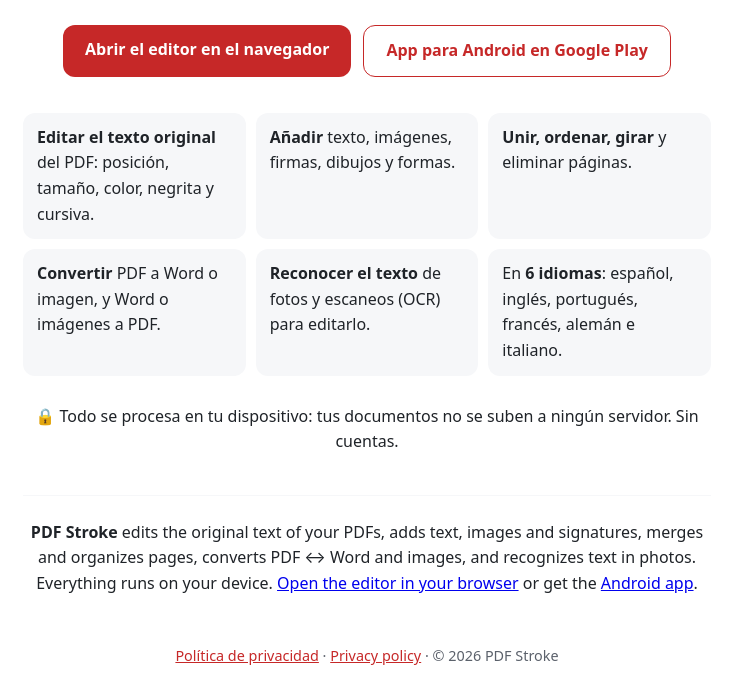
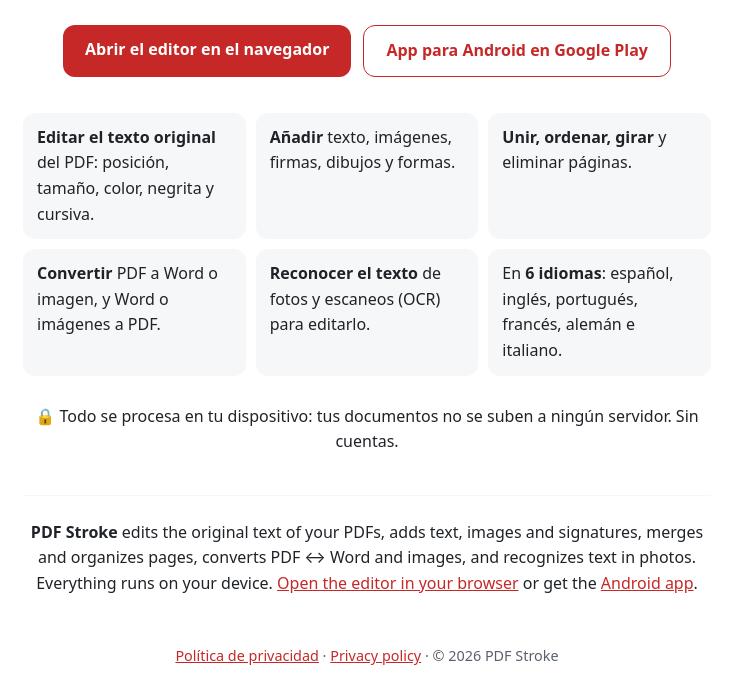
Before and after one commit to codexna/pdfstroke, a plain HTML site: page index.html in a window 1280 px wide. Shown: the part 260-960 px from the top of the page, without its empty margins (273-1007 px from the left). Drawn offline with Linux system fonts and the light colour scheme.

Commit message:
Página: fondo y color de enlaces
Co-Authored-By: Claude Opus 5.5 <noreply@anthropic.com>

```diff
--- a/index.html
+++ b/index.html
@@ -11,7 +11,9 @@
   :root { --red: #c62828; --text: #1f2328; --muted: #5b616b; --bg: #ffffff; --card: #f6f7f9; }
   @media (prefers-color-scheme: dark) { :root { --text: #e8eaed; --muted: #a0a6ae; --bg: #17181b; --card: #22242a; } }
   * { box-sizing: border-box; }
-  body { margin: 0; font-family: system-ui, -apple-system, "Segoe UI", Roboto, sans-serif; color: var(--text); background: var(--bg); line-height: 1.6; }
+  html { background: var(--bg); }
+  a { color: var(--red); }
+  body { margin: 0; min-height: 100vh; font-family: system-ui, -apple-system, "Segoe UI", Roboto, sans-serif; color: var(--text); background: var(--bg); line-height: 1.6; }
   main { max-width: 720px; margin: 0 auto; padding: 48px 16px 32px; text-align: center; }
   img.logo { width: 96px; height: 96px; border-radius: 22px; }
   h1 { font-size: 2.4rem; margin: 12px 0 4px; }
```
